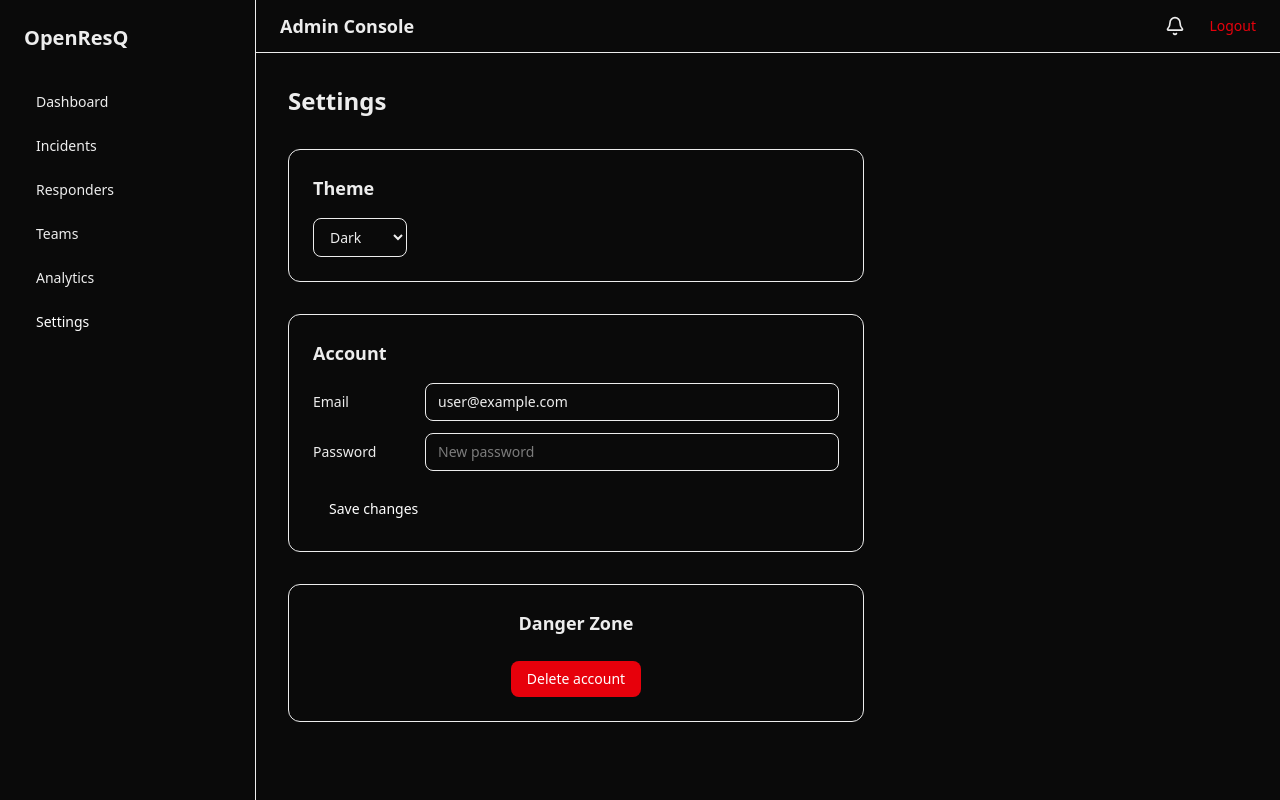
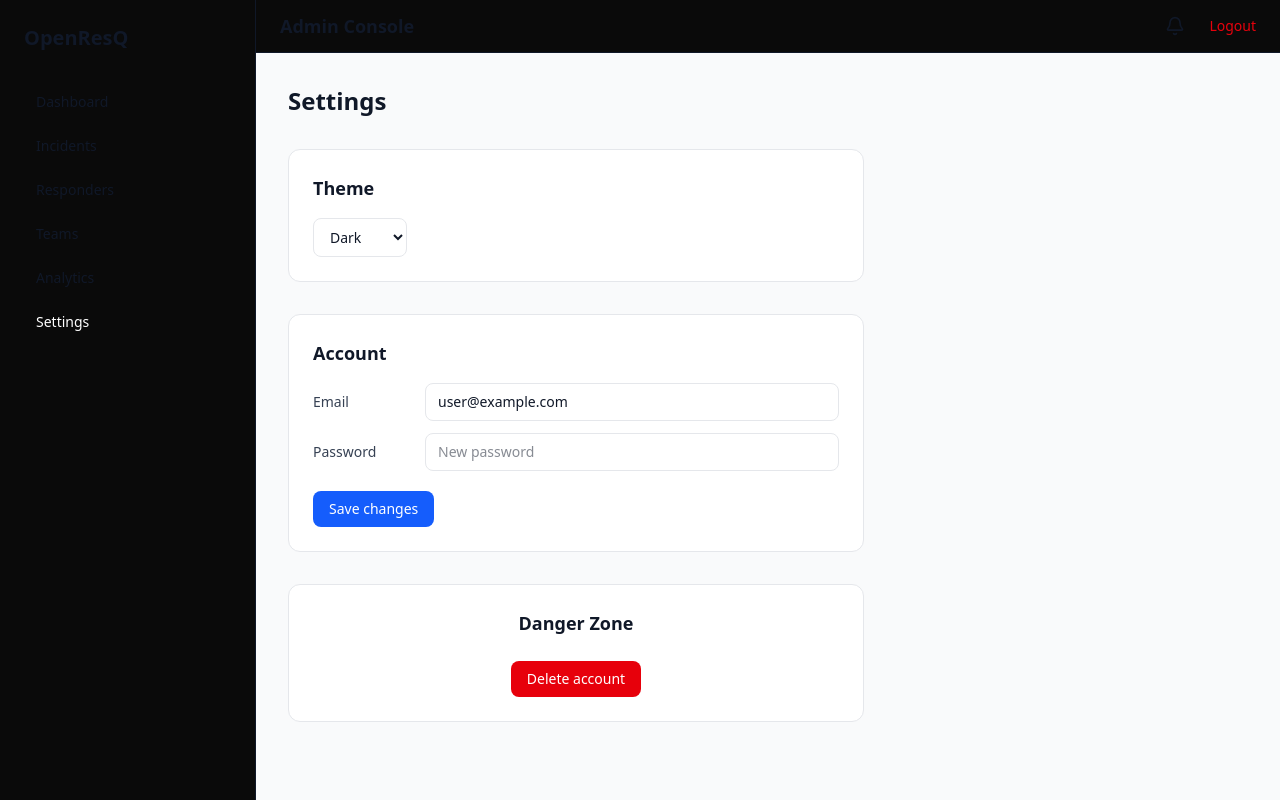
Before and after one commit to konst-mavridis/OpenResQ, a Next.js app in the folder dashboard-web/: page /settings in a window 1280 px wide. Built offline with nearby package versions, Linux system fonts and the light colour scheme; no server answers; sample sign-in values are in the browser's storage.

Commit message:
Fixed the change password

```diff
--- a/dashboard-web/app/analytics/page.tsx
+++ b/dashboard-web/app/analytics/page.tsx
@@ -126,7 +126,7 @@ export default function AnalyticsPage() {
           <h1 className="text-2xl font-semibold">Analytics</h1>
 
           <div className="grid gap-6 md:grid-cols-2">
-            <div className="bg-gray-900 border border-border rounded-xl p-4">
+            <div className="bg-(--background) border border-border rounded-xl p-4">
               <div className="font-semibold mb-2">Incidents Over Time</div>
               {loading ? (
                 <div className="h-64 bg-neutral-100 rounded-lg flex items-center justify-center text-sm text-foreground/60">
@@ -154,7 +154,7 @@ export default function AnalyticsPage() {
               )}
             </div>
 
-            <div className="bg-gray-900 border border-border rounded-xl p-4 h-64">
+            <div className="bg-(--background) border border-border rounded-xl p-4 h-64">
               <div className="font-semibold mb-2">Average Resolve Time (hours)</div>
               {loading ? (
                 <div className="h-full bg-neutral-100 rounded-lg flex items-center justify-center text-sm text-foreground/60">
@@ -185,7 +185,7 @@ export default function AnalyticsPage() {
               )}
             </div>
 
-            <div className="bg-gray-900 border border-border rounded-xl p-4 md:col-span-2">
+            <div className="bg-(--background) border border-border rounded-xl p-4 md:col-span-2">
               <div className="flex items-center justify-between mb-3">
                 <div className="font-semibold">Heatmap by Month</div>
                 <select
--- a/dashboard-web/app/page.tsx
+++ b/dashboard-web/app/page.tsx
@@ -43,13 +43,13 @@ export default function DashboardHome() {
           <h1 className="text-3xl font-semibold">Dashboard</h1>
 
           <div className="grid md:grid-cols-4 gap-4">
-            <div className="bg-gray-900 border border-border rounded-xl p-4">
+            <div className="bg-(--background) border border-border rounded-xl p-4">
               <div className="text-sm text-foreground/60">Nearby Reports</div>
               <div className="text-2xl font-semibold">{reports.length}</div>
             </div>
           </div>
 
-          <div className="bg-gray-900 border border-border rounded-xl p-4 h-80">
+          <div className="bg-(--background) border border-border rounded-xl p-4 h-80">
             <div className="font-semibold mb-2">Map Overview</div>
 
             <div className="h-full">
--- a/dashboard-web/app/settings/page.tsx
+++ b/dashboard-web/app/settings/page.tsx
@@ -22,13 +22,17 @@ export default function SettingsPage() {
   const applyTheme = useCallback(
     (themeValue: string) => {
       const actualTheme = themeValue === "system" ? getSystemTheme() : themeValue;
-      document.documentElement.classList.remove("light", "dark");
 
+      // For Tailwind dark mode, we only need to toggle the 'dark' class
+      // Remove dark class first
+      document.documentElement.classList.remove("dark");
+
+      // Add dark class only for dark theme
       if (actualTheme === "dark") {
         document.documentElement.classList.add("dark");
-      } else if (actualTheme === "light") {
-        document.documentElement.classList.add("light");
       }
+
+      console.log('Applied theme:', actualTheme, 'HTML classes:', document.documentElement.className);
     },
     [getSystemTheme]
   );
@@ -111,20 +115,20 @@ export default function SettingsPage() {
   };
 
   return (
-    <div className="flex h-full">
+    <div className="flex h-full bg-gray-50 dark:bg-gray-900 text-gray-900 dark:text-white">
       <Sidebar />
       <div className="flex-1 flex flex-col">
         <Topbar />
 
-        <main className="p-8 space-y-8">
+        <main className="p-8 space-y-8 bg-gray-50 dark:bg-gray-900">
           <h1 className="text-2xl font-semibold">Settings</h1>
 
-          <section className="bg-(--background) border border-border rounded-xl p-6 space-y-4 max-w-xl">
-            <h2 className="font-semibold text-lg">Theme</h2>
+          <section className="bg-white border border-gray-200 rounded-xl p-6 space-y-4 max-w-xl dark:bg-gray-800 dark:border-gray-700">
+            <h2 className="font-semibold text-lg text-gray-900 dark:text-white">Theme</h2>
             <div className="space-y-3 text-sm">
               <div className="flex items-center space-x-4">
                 <select
-                  className="border border-border rounded-lg px-3 py-2"
+                  className="border border-gray-200 rounded-lg px-3 py-2 bg-white text-gray-900 dark:bg-gray-700 dark:border-gray-600 dark:text-white"
                   value={theme}
                   onChange={(e) => handleThemeChange(e.target.value)}
                 >
@@ -136,30 +140,30 @@ export default function SettingsPage() {
             </div>
           </section>
 
-          <section className="bg-(--background) border border-border rounded-xl p-6 space-y-4 max-w-xl">
-            <h2 className="font-semibold text-lg">Account</h2>
+          <section className="bg-white border border-gray-200 rounded-xl p-6 space-y-4 max-w-xl dark:bg-gray-800 dark:border-gray-700">
+            <h2 className="font-semibold text-lg text-gray-900 dark:text-white">Account</h2>
             <div className="space-y-3 text-sm">
               <div className="flex items-center space-x-4">
-                <label className="w-24">Email</label>
+                <label className="w-24 text-gray-700 dark:text-gray-300">Email</label>
                 <input
                   type="email"
-                  className="border border-border rounded-lg px-3 py-2 flex-1"
+                  className="border border-gray-200 rounded-lg px-3 py-2 flex-1 bg-white text-gray-900 dark:bg-gray-700 dark:border-gray-600 dark:text-white"
                   value={email}
                   onChange={(e) => setEmail(e.target.value)}
                 />
               </div>
               <div className="flex items-center space-x-4">
-                <label className="w-24">Password</label>
+                <label className="w-24 text-gray-700 dark:text-gray-300">Password</label>
                 <input
                   type="password"
-                  className="border border-border rounded-lg px-3 py-2 flex-1"
+                  className="border border-gray-200 rounded-lg px-3 py-2 flex-1 bg-white text-gray-900 dark:bg-gray-700 dark:border-gray-600 dark:text-white"
                   value={password}
                   onChange={(e) => setPassword(e.target.value)}
                   placeholder="New password"
                 />
               </div>
               <button
-                className="mt-2 px-4 py-2 rounded-lg bg-primary text-white text-sm disabled:opacity-50"
+                className="mt-2 px-4 py-2 rounded-lg bg-blue-600 hover:bg-blue-700 text-white text-sm disabled:opacity-50"
                 onClick={handleSaveAccount}
                 disabled={loading}
               >
@@ -167,11 +171,11 @@ export default function SettingsPage() {
               </button>
             </div>
           </section>
-          <section className="bg-(--background) text-center border border-border rounded-xl p-6 space-y-4 max-w-xl">
-            <h2 className="font-semibold text-lg ">Danger Zone</h2>
+          <section className="bg-white border border-gray-200 rounded-xl p-6 space-y-4 max-w-xl dark:bg-gray-800 dark:border-gray-700 text-center">
+            <h2 className="font-semibold text-lg text-gray-900 dark:text-white">Danger Zone</h2>
             <div className="space-y-3 text-sm">
               <button
-                className="mt-2 px-4 py-2 rounded-lg bg-red-600 text-white text-sm disabled:opacity-50"
+                className="mt-2 px-4 py-2 rounded-lg bg-red-600 hover:bg-red-700 text-white text-sm disabled:opacity-50"
                 onClick={handleDeleteAccount}
                 disabled={loading}
               >
```
Also changed, not shown: 1 other file (tests, documents, lock files or other folders).
